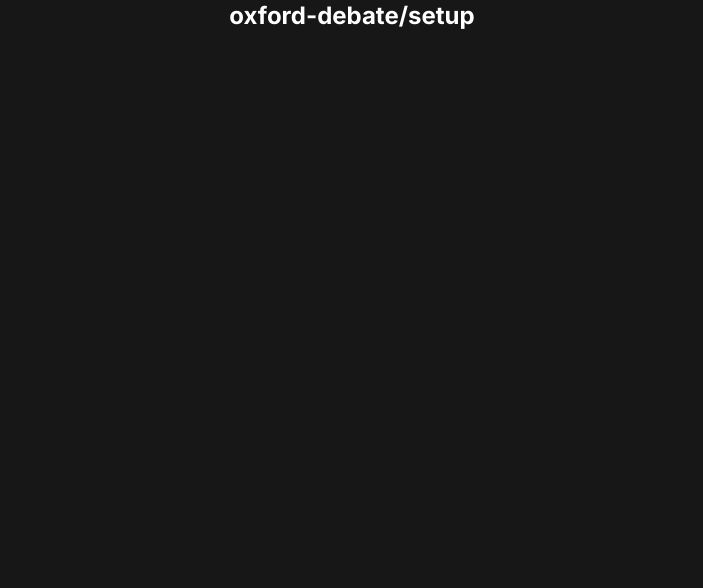
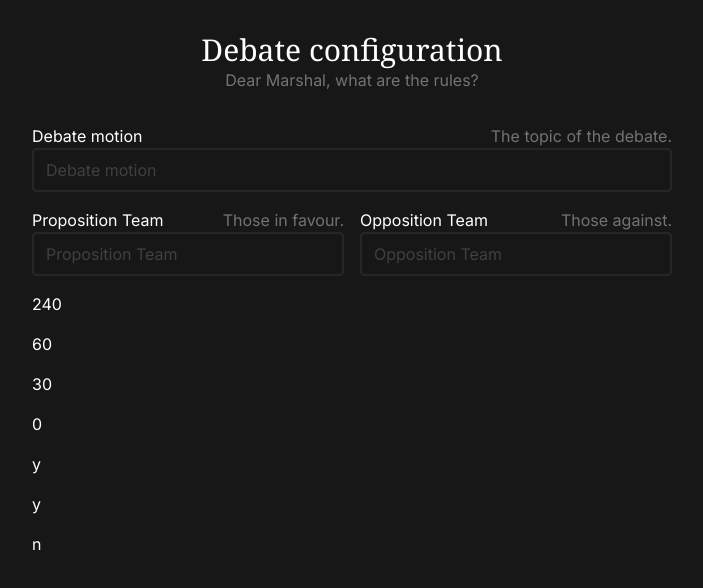
Before and after one commit to debatecore/debate-tools, a Next.js app: page /oxford-debate/setup in a window 1280 px wide. Shown: the top 588 px of the page, without its empty margins (288-991 px from the left). Built offline with nearby package versions, Linux system fonts and the light colour scheme.

Commit message:
debate conf context, conf preset data, prototype for debate conf UI

```diff
--- a/src/app/layout.tsx
+++ b/src/app/layout.tsx
@@ -4,6 +4,8 @@ import "./globals.css";
 import { useState } from "react";
 import { language } from "@/types/language";
 import { LangContext } from "@/contexts/LangContext";
+import { debateConf, defaultDebateConf } from "@/types/debate";
+import { DebateContext } from "@/contexts/DebateContext";
 
 const inter = Inter({ subsets: ["latin"] });
 
@@ -13,6 +15,8 @@ export default function RootLayout({
   children: React.ReactNode;
 }>) {
   const [stateLang, setStateLang] = useState<language>("en");
+  const [stateDebateConf, setStateDebateConf] =
+    useState<debateConf>(defaultDebateConf);
   return (
     <html>
       <head>
@@ -31,7 +35,14 @@ export default function RootLayout({
             },
           }}
         >
-          {children}
+          <DebateContext.Provider
+            value={{
+              conf: stateDebateConf,
+              setConf: (conf) => setStateDebateConf(conf),
+            }}
+          >
+            {children}
+          </DebateContext.Provider>
         </LangContext.Provider>
       </body>
     </html>
--- a/src/app/oxford-debate/setup/page.tsx
+++ b/src/app/oxford-debate/setup/page.tsx
@@ -1,7 +1,74 @@
+"use client";
+import { DebateContext } from "@/contexts/DebateContext";
+import { useLang } from "@/lib/useLang";
+import { useContext } from "react";
+
+const inputStyle = `
+  border-2 border-neutral-800 bg-transparent rounded
+  p-2 px-3 outline-none hover:border-neutral-700 focus:border-neutral-600
+  placeholder:text-neutral-700 w-full
+`;
+
 export default function OxfordDebateSetup() {
+  const debateContext = useContext(DebateContext);
   return (
     <div>
-      <h1 className="text-center text-2xl font-bold">oxford-debate/setup</h1>
+      <h1 className="text-3xl mt-8 text-center font-serif">
+        {useLang("oxfordDebateConfiguration")}
+      </h1>
+      <p className="text-center text-neutral-500">
+        {useLang("oxfordDebateConfigurationFlavortext")}
+      </p>
+      <div className="max-w-2xl mx-auto mt-8 flex flex-col gap-4 px-4">
+        <div className="w-full">
+          <div className="flex flex-row justify-between">
+            <p>{useLang("debateMotion")}</p>
+            <p className="text-neutral-500">
+              {useLang("debateMotionFlavortext")}
+            </p>
+          </div>
+          <input
+            type="text"
+            placeholder={useLang("debateMotion")}
+            className={inputStyle}
+          />
+        </div>
+        <div className="flex flex-row justify-between gap-4 flex-wrap md:flex-nowrap">
+          <div className="flex flex-col min-w-[48%] w-full">
+            <div className="flex flex-row justify-between">
+              <p>{useLang("proTeam")}</p>
+              <p className="text-neutral-500">{useLang("proTeamFlavortext")}</p>
+            </div>
+            <input
+              type="text"
+              placeholder={useLang("proTeam")}
+              className={inputStyle}
+            />
+          </div>
+          <div className="flex flex-col min-w-[48%] w-full">
+            <div className="flex flex-row justify-between">
+              <p>{useLang("oppTeam")}</p>
+              <p className="text-neutral-500">{useLang("oppTeamFlavortext")}</p>
+            </div>
+            <input
+              type="text"
+              placeholder={useLang("oppTeam")}
+              className={inputStyle}
+            />
+          </div>
+        </div>
+        {/*
+
+
+        */}
+        <p>{debateContext.conf.speechTime}</p>
+        <p>{debateContext.conf.adVocemTime}</p>
+        <p>{debateContext.conf.endProtectedTime}</p>
+        <p>{debateContext.conf.startProtectedTime}</p>
+        <p>{debateContext.conf.beepOnSpeechEnd ? "y" : "n"}</p>
+        <p>{debateContext.conf.beepProtectedTime ? "y" : "n"}</p>
+        <p>{debateContext.conf.visualizeProtectedTimes ? "y" : "n"}</p>
+      </div>
     </div>
   );
 }
--- /dev/null
+++ b/src/contexts/DebateContext.ts
@@ -0,0 +1,11 @@
+import { debateConf, defaultDebateConf } from "@/types/debate";
+import { createContext } from "react";
+
+const DebateContext = createContext<{
+  conf: debateConf;
+  setConf: (conf: debateConf) => void;
+}>({
+  conf: defaultDebateConf,
+  setConf: (conf) => {},
+});
+export { DebateContext };
--- a/src/data/strings.json
+++ b/src/data/strings.json
@@ -29,6 +29,46 @@
     "en": "Oxford Debate Conduction",
     "pl": "Przeprowadzenie debaty",
     "de": "Debattenführung"
+  },
+  "oxfordDebateConfiguration": {
+    "en": "Debate configuration",
+    "pl": "Konfiguracja debaty"
+  },
+  "oxfordDebateConfigurationFlavortext": {
+    "en": "Dear Marshal, what are the rules?",
+    "pl": "Wysoka izbo, to my mamy rację!"
+  },
+  "debateMotion": {
+    "en": "Debate motion",
+    "pl": "Teza debaty"
+  },
+  "debateMotionFlavortext": {
+    "en": "The topic of the debate.",
+    "pl": "Kość niezgody"
+  },
+  "proTeam": {
+    "en": "Proposition Team",
+    "pl": "Drużyna propozycji"
+  },
+  "proTeamFlavortext": {
+    "en": "Those in favour.",
+    "pl": "Za."
+  },
+  "oppTeam": {
+    "en": "Opposition Team",
+    "pl": "Drużyna opozycji"
+  },
+  "oppTeamFlavortext": {
+    "en": "Those against.",
+    "pl": "Przeciw."
+  },
+  "musketeers": {
+    "en": "Musketeers of Words - Polish Oxford Debate Championships in English",
+    "pl": "Muszkieterowie Słowa - Polskie Mistrzostwa Debaty Oksfordzkiej po angielsku"
+  },
+  "PLD": {
+    "en": "PLD - Poznań Debate League",
+    "pl": "PLD - Poznańska Liga Debat"
   },
   "soundDemonstration": {
     "en": "Sound Demonstration",
--- /dev/null
+++ b/src/types/debate.ts
@@ -0,0 +1,27 @@
+type debateConf = {
+  motion: string;
+  proTeam: string;
+  oppTeam: string;
+  speechTime: number; // in seconds
+  adVocemTime: number; // in seconds
+  endProtectedTime: number; // in seconds
+  startProtectedTime: number; // in seconds
+  beepOnSpeechEnd: boolean;
+  beepProtectedTime: boolean;
+  visualizeProtectedTimes: boolean;
+};
+export type { debateConf };
+
+const defaultDebateConf: debateConf = {
+  motion: "",
+  proTeam: "",
+  oppTeam: "",
+  speechTime: 240,
+  adVocemTime: 60,
+  endProtectedTime: 30,
+  startProtectedTime: 0,
+  beepOnSpeechEnd: true,
+  beepProtectedTime: true,
+  visualizeProtectedTimes: false,
+};
+export { defaultDebateConf };
```
Also changed, not shown: src/data/debatePresets.json (added, +20 -0 lines).
